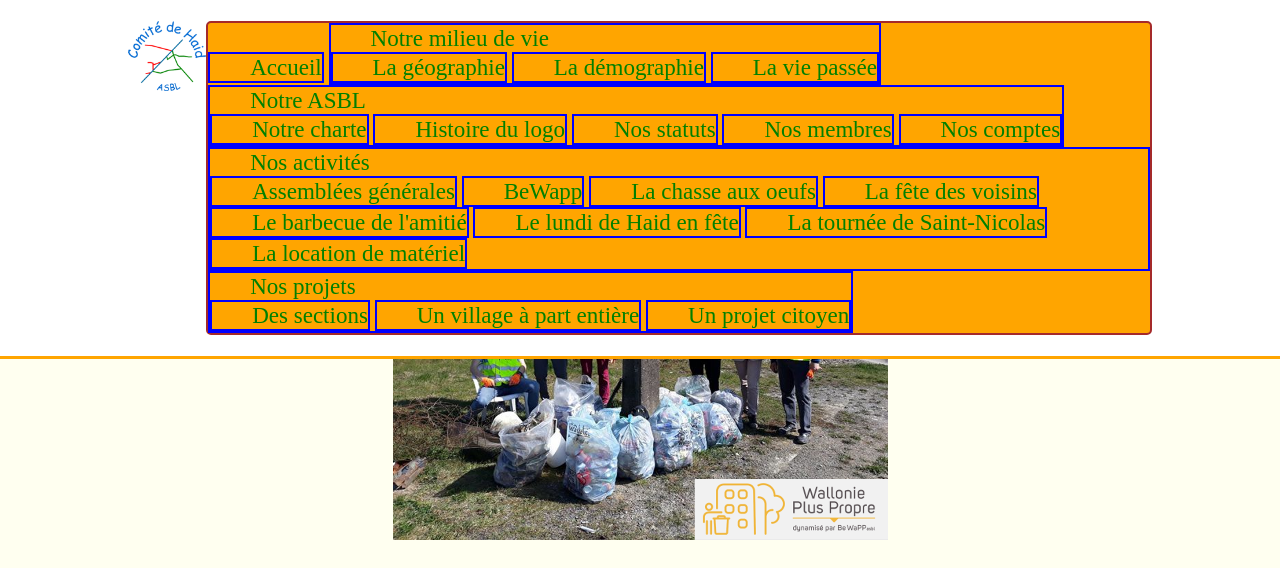
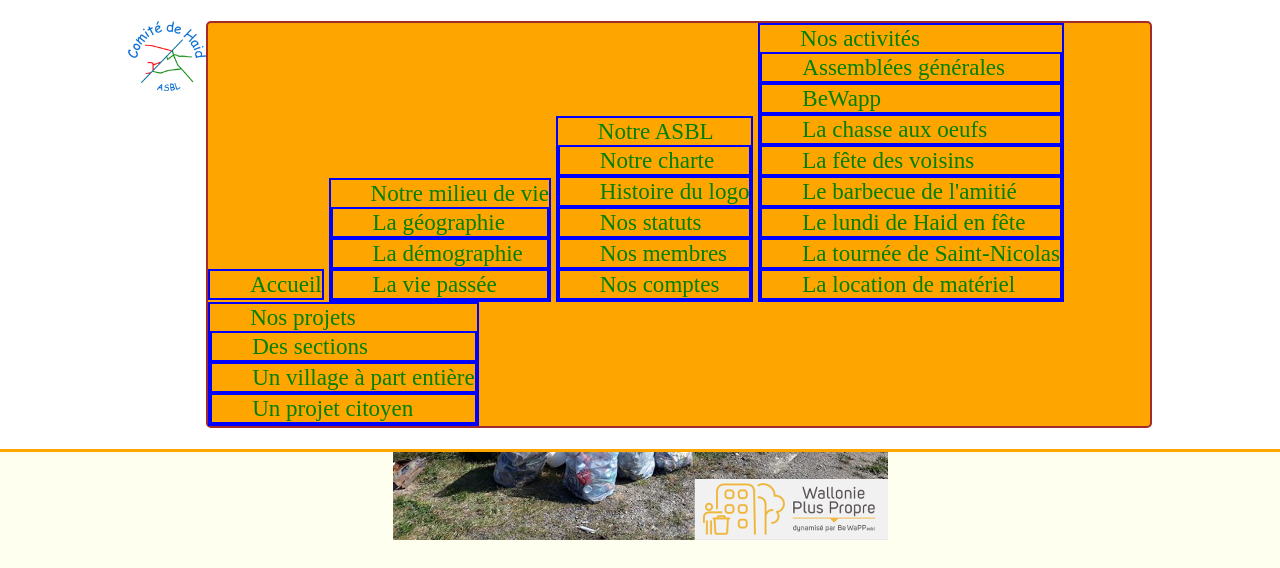
Before and after one commit to comithaid/Haid.be, a PHP site: page /BeWapp.html in a window 1280 px wide. Shown: the top 568 px of the page. Run offline with PHP 8.4, Linux system fonts and the light colour scheme.

Commit message:
Update style.css

```diff
--- a/style.css
+++ b/style.css
@@ -117,18 +117,19 @@ span {
     	border-radius: 5px;
 	border: solid 2px brown;
 }
+/* menu en horizontal*/
 #menu-deroulant li {
     	display: inline-block;
     	margin:0px;
     	padding:0px;
 	border: solid 2px blue;
 }
-/*#menu-deroulant ul li {
+#menu-deroulant ul li {
     	display: flex;
 	padding: 0px;
     	color:white;
 }
-#menu-deroulant a {
+/*#menu-deroulant a {
     	text-decoration: none;
     	color:white;
 }
```
